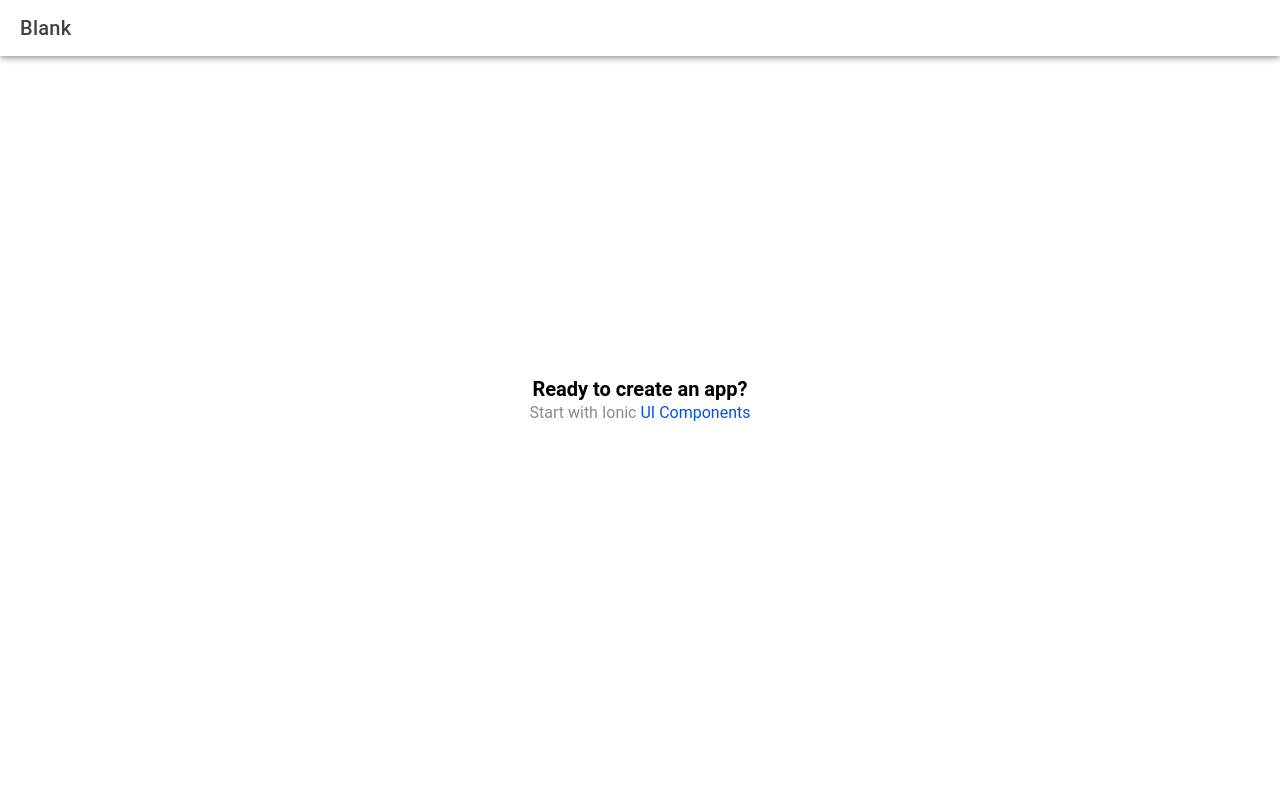
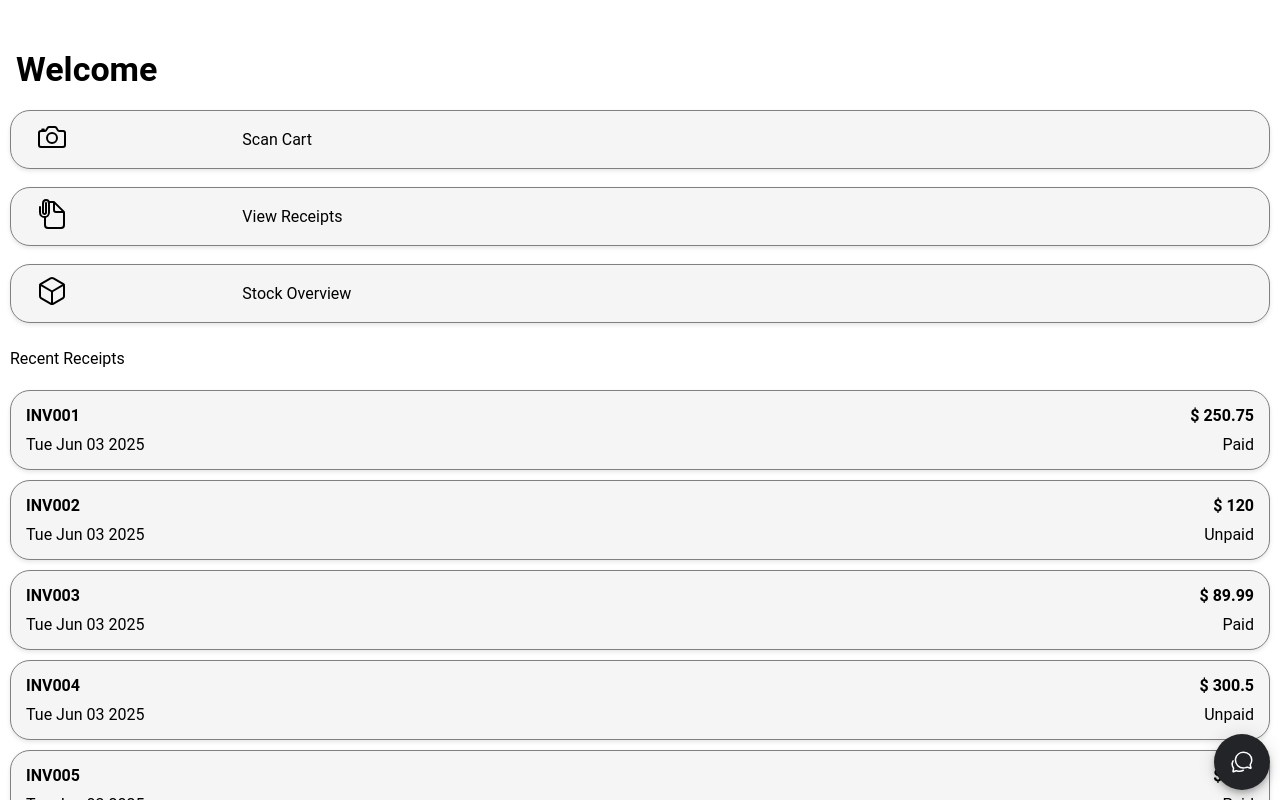
Before and after one commit to WalterBanda123/accounts-agents, a React (Vite) app: page /home in a window 1280 px wide. Built offline with nearby package versions, Linux system fonts and the light colour scheme.

Commit message:
Add Chat page and Receipt component with mock data; enhance Home page layout

```diff
--- a/src/App.tsx
+++ b/src/App.tsx
@@ -32,6 +32,7 @@ import '@ionic/react/css/palettes/dark.system.css';
 
 /* Theme variables */
 import './theme/variables.css';
+import Chat from './pages/Chat';
 
 setupIonicReact();
 
@@ -42,6 +43,9 @@ const App: React.FC = () => (
         <Route exact path="/home">
           <Home />
         </Route>
+        <Route exact path="/my_assistant">
+          <Chat />
+        </Route>
         <Route exact path="/">
           <Redirect to="/home" />
         </Route>
--- /dev/null
+++ b/src/components/Receipt.css
@@ -0,0 +1,11 @@
+.receipt{
+   display: flex;
+   flex-direction: column;
+   border: 1px solid gray;
+   border-radius: 20px;
+   padding: 10px;
+   background-color: whitesmoke;
+   box-shadow: 0 2px 4px rgba(0, 0, 0, 0.1);
+   margin-top: 10px;
+   margin-bottom: 4px;
+}
--- /dev/null
+++ b/src/components/Receipt.tsx
@@ -0,0 +1,37 @@
+import { IonRow, IonCol, IonLabel } from "@ionic/react";
+import React from "react";
+import './Receipt.css'
+
+export interface ReceiptComponentInterface {
+    invoice: string,
+    amount: number,
+    date: string,
+    status: 'Unpaid' | 'Paid'
+}
+
+const ReceiptComponent: React.FC<ReceiptComponentInterface> = (props) => {
+    return (
+        <div className="receipt">
+            <IonRow>
+                <IonCol>
+                    <IonLabel>
+                        <strong>{props.invoice}</strong>
+                    </IonLabel>
+                </IonCol>
+                <IonCol className='ion-text-end'>
+                    <IonLabel>
+                        <strong>$ {props.amount}</strong>
+                    </IonLabel>
+                </IonCol>
+            </IonRow>
+            <IonRow>
+                <IonCol>
+                    {new Date().toDateString()}
+                </IonCol>
+                <IonCol className='ion-text-end'>{props.status}</IonCol>
+            </IonRow>
+        </div>
+    )
+}
+
+export default ReceiptComponent
--- /dev/null
+++ b/src/mock/receipts.ts
@@ -0,0 +1,46 @@
+import { ReceiptComponentInterface } from "../components/Receipt";
+
+export const RECENT_RECEIPTS: ReceiptComponentInterface[] = [
+    {
+      invoice: 'INV001',
+      amount: 250.75,
+      date: 'Apr 21, 2024',
+      status: 'Paid',
+    },
+    {
+      invoice: 'INV002',
+      amount: 120.00,
+      date: 'Apr 22, 2024',
+      status: 'Unpaid',
+    },
+    {
+      invoice: 'INV003',
+      amount: 89.99,
+      date: 'Apr 23, 2024',
+      status: 'Paid',
+    },
+    {
+      invoice: 'INV004',
+      amount: 300.50,
+      date: 'Apr 24, 2024',
+      status: 'Unpaid',
+    },
+    {
+      invoice: 'INV005',
+      amount: 450.00,
+      date: 'Apr 25, 2024',
+      status: 'Paid',
+    },
+    {
+      invoice: 'INV006',
+      amount: 75.25,
+      date: 'Apr 26, 2024',
+      status: 'Unpaid',
+    },
+    {
+      invoice: 'INV007',
+      amount: 199.99,
+      date: 'Apr 27, 2024',
+      status: 'Paid',
+    },
+];
--- /dev/null
+++ b/src/pages/Chat.tsx
@@ -0,0 +1,30 @@
+import { IonCol, IonContent, IonGrid, IonHeader, IonPage, IonRow, IonTitle, IonToolbar } from "@ionic/react";
+import React from "react";
+
+const Chat: React.FC = () => {
+    return (
+        <IonPage>
+            <IonHeader mode="ios">
+                <IonToolbar>
+                    <IonTitle>Chat</IonTitle>
+                </IonToolbar>
+            </IonHeader>
+            <IonContent fullscreen>
+                <IonHeader collapse="condense" mode="ios">
+                    <IonToolbar>
+                        <IonTitle>AI Store Assistant</IonTitle>
+                    </IonToolbar>
+                </IonHeader>
+            </IonContent>
+            <IonGrid>
+                <IonRow>
+                    <IonCol>
+                        Chat's coming sooon
+                    </IonCol>
+                </IonRow>
+            </IonGrid>
+        </IonPage>
+    )
+}
+
+export default Chat
--- a/src/pages/Home.css
+++ b/src/pages/Home.css
@@ -0,0 +1,16 @@
+.container{
+   border: 1px solid gray;
+   border-radius: 20px;
+   padding-left: 20px;
+   display: flex;
+   flex-direction: row;
+   justify-content: center;
+   align-items: center;
+   font-size: 2rem;
+   margin-top: 4px;
+   margin-bottom: 4px;
+   font-weight: 600;
+   font-size: 2.5rem;
+   background-color: whitesmoke;
+   box-shadow: 0 2px 4px rgba(0, 0, 0, 0.1);
+}
--- a/src/pages/Home.tsx
+++ b/src/pages/Home.tsx
@@ -1,24 +1,108 @@
-import { IonContent, IonHeader, IonPage, IonTitle, IonToolbar } from '@ionic/react';
-import ExploreContainer from '../components/ExploreContainer';
+import { IonBackButton, IonButton, IonButtons, IonCol, IonContent, IonFab, IonFabButton, IonGrid, IonHeader, IonIcon, IonLabel, IonPage, IonRow, IonTitle, IonToolbar } from '@ionic/react';
+import { cameraOutline, chatbubblesOutline, cubeOutline, documentAttachOutline } from "ionicons/icons"
 import './Home.css';
+import ReceiptComponent, { ReceiptComponentInterface } from '../components/Receipt';
+import { RECENT_RECEIPTS } from '../mock/receipts';
+import React from 'react';
 
 const Home: React.FC = () => {
+
   return (
+    <React.Fragment>
       <IonPage>
-      <IonHeader>
+        <IonHeader mode='ios'>
           <IonToolbar>
-          <IonTitle>Blank</IonTitle>
+            <IonTitle>Dashboard</IonTitle>
           </IonToolbar>
         </IonHeader>
         <IonContent fullscreen>
-        <IonHeader collapse="condense">
+          <IonHeader collapse="condense" mode='ios'>
             <IonToolbar>
-            <IonTitle size="large">Blank</IonTitle>
+              <IonTitle size="large">Welcome </IonTitle>
             </IonToolbar>
           </IonHeader>
-        <ExploreContainer />
+          <IonGrid>
+            <IonRow>
+              <IonCol>
+                <div className="container">
+                  <IonCol size='2'>
+                    <IonIcon icon={cameraOutline} size='large' />
+                  </IonCol>
+                  <IonCol size='10'>
+                    <IonLabel>
+                      <h2>Scan Cart</h2>
+                    </IonLabel>
+                  </IonCol>
+                </div>
+              </IonCol>
+            </IonRow>
+            <IonRow>
+              <IonCol>
+                <div className="container">
+                  <IonCol size='2'>
+                    <IonIcon icon={documentAttachOutline} size='large' />
+                  </IonCol>
+                  <IonCol size='10'>
+                    <IonLabel>
+                      <h2>View Receipts</h2>
+                    </IonLabel>
+                  </IonCol>
+                </div>
+              </IonCol>
+            </IonRow>
+            <IonRow>
+              <IonCol>
+                <div className="container">
+                  <IonCol size='2'>
+                    <IonIcon icon={cubeOutline} size='large' />
+                  </IonCol>
+                  <IonCol size='10'>
+                    <IonLabel>
+                      <h2>Stock Overview</h2>
+                    </IonLabel>
+                  </IonCol>
+                </div>
+              </IonCol>
+            </IonRow>
+          </IonGrid>
+          <IonGrid>
+            <IonRow>
+              <IonCol>
+                <IonLabel>
+                  <h2>Recent Receipts</h2>
+                </IonLabel>
+              </IonCol>
+            </IonRow>
+            <IonRow>
+              <IonCol>
+                {
+                  RECENT_RECEIPTS.map(({ amount, date, invoice, status }: ReceiptComponentInterface, index: number) => (
+                    <ReceiptComponent key={index} amount={amount} date={date} invoice={invoice} status={status} />
+                  ))
+                }
+              </IonCol>
+            </IonRow>
+          </IonGrid>
+          <IonGrid>
+            <IonRow class='ion-text-center'>
+              <IonCol>
+                <IonButton mode='ios' fill='clear' color="dark">
+                  View More
+                </IonButton>
+              </IonCol>
+            </IonRow>
+          </IonGrid>
+          <IonFab vertical='bottom' horizontal='end'>
+            <IonFabButton
+              color={'dark'}
+              routerLink='/my_assistant'
+              routerDirection='forward'>
+              <IonIcon icon={chatbubblesOutline} />
+            </IonFabButton>
+          </IonFab>
         </IonContent>
       </IonPage>
+    </React.Fragment>
   );
 };
 
```
Also changed, not shown: src/pages/Chat.css (added). Lines whose indentation alone changed are shown as unchanged.
